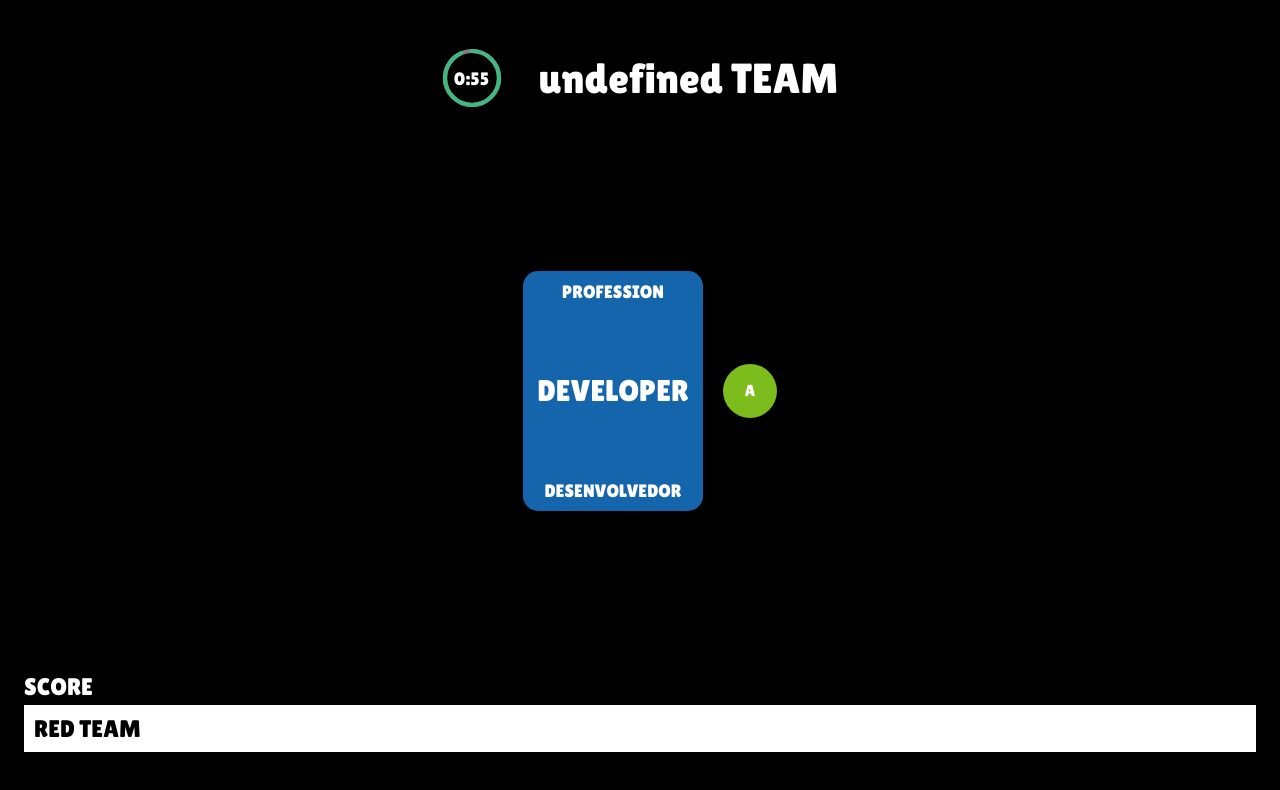
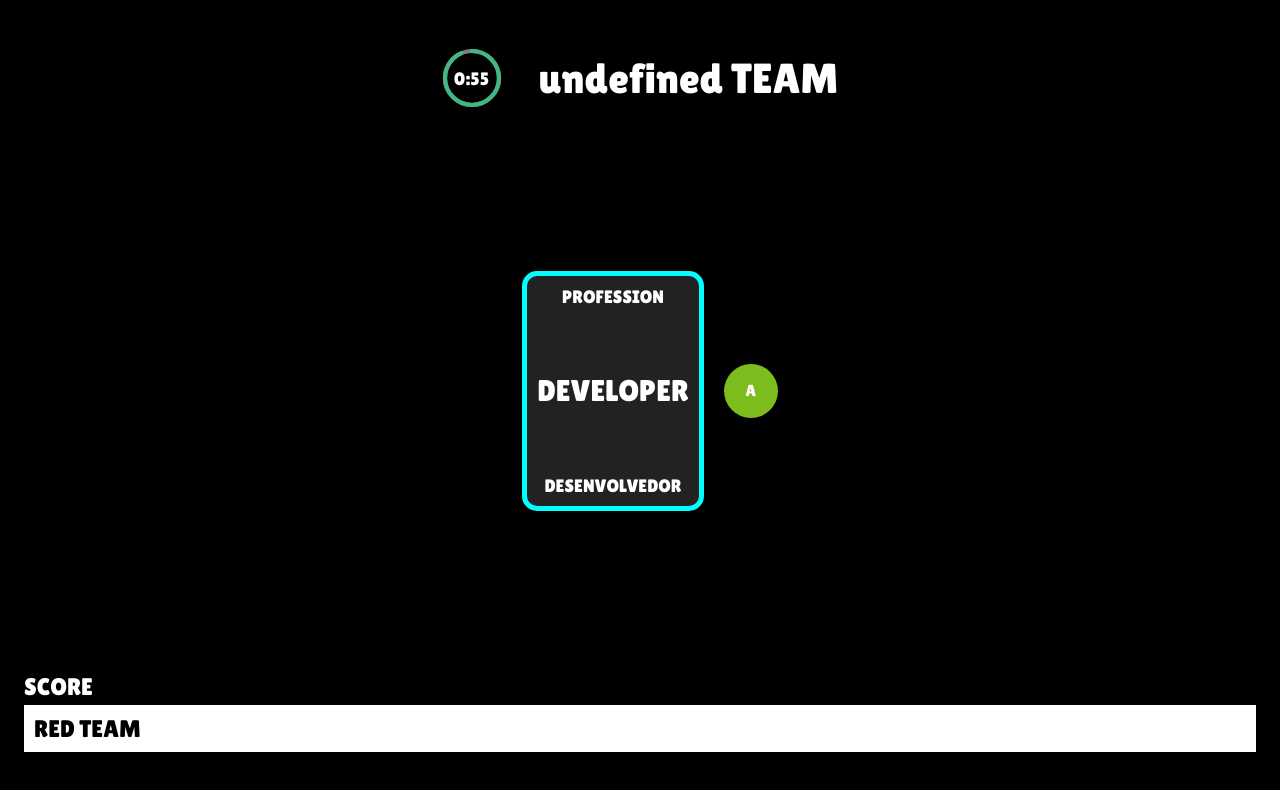
Before and after one commit to Ioshua-N/guess-what, a plain HTML site: page card-page/card-page.html in a window 1280 px wide. Drawn offline with Linux system fonts and the light colour scheme.

Commit message:
cards coerentes update

```diff
--- a/card-page/card-page.css
+++ b/card-page/card-page.css
@@ -49,9 +49,11 @@
 
   padding: 10px;
 
-  background-color: #1565ac;
-  color: white;
-  border-radius: 15px;
+    background-color: #222222;
+    color: white;
+    border-radius: 15px;
+    border: 5px solid aqua ;
+
 
   justify-content: space-between;
   align-items: center;
--- a/card-page/card-page.html
+++ b/card-page/card-page.html
@@ -27,7 +27,7 @@
             <div>
                 <!-- <a><div id="btn-wrong" class="button wrong">E</div></a> -->
             </div>
-            <div class="card">
+            <div class="card" id="card">
                 <div class="card-type">PROFESSION</div>
                 <div class="card-word">DEVELOPER</div>
                 <div class="card-translation">DESENVOLVEDOR</div>
--- a/card-page/card-page.js
+++ b/card-page/card-page.js
@@ -27,6 +27,11 @@ document.addEventListener("DOMContentLoaded", async () => {
       console.error("Nenhum item encontrado para o valor fornecido.");
       return;
     }
+
+    const colors = ["#d42c15", "#7cbc1c", "#1565ac", "#f8cc3a", "#7cbc1c", "#1565ac"];
+
+    const borda = document.getElementById('card');
+    borda.style.borderColor = colors[item.numeroClasse - 1];
 
     // Atualizando as seções relevantes
     document.querySelector('.card-type').textContent = item.nomeClasse || "Unknown";
```
